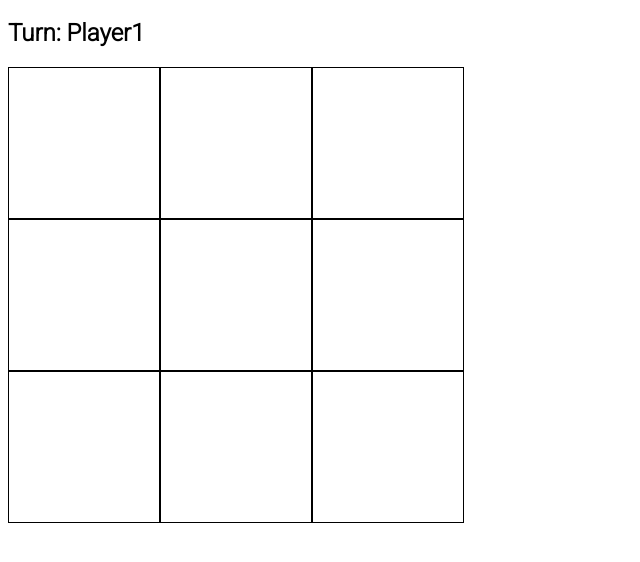
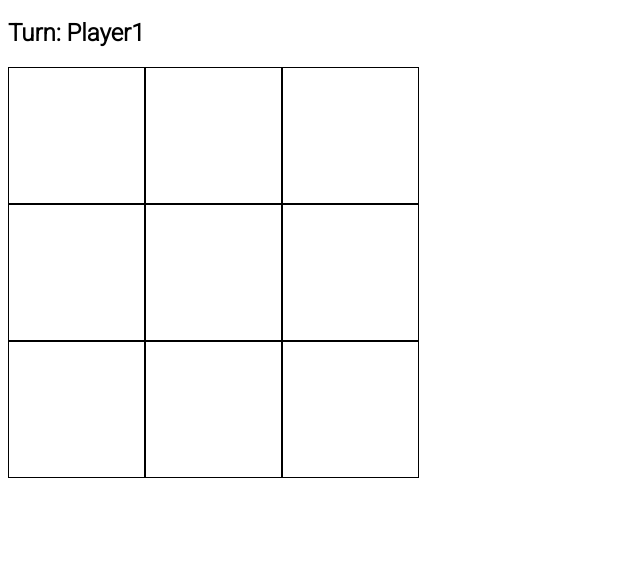
Before and after one commit to DaniiBlack/tictactoe, a plain HTML site: page index.html in a window 1280 px wide. Shown: the part 62-624 px from the top of the page, without its empty margins (0-640 px from the left). Drawn offline with Linux system fonts and the light colour scheme.

Commit message:
grid re-sizes

```diff
--- a/css/style.css
+++ b/css/style.css
@@ -2,9 +2,14 @@ body {
     font-family: "Roboto", sans-serif;
 }
 
+.container {
+    width: 100%;
+    max-width: 450px;
+}
+
 .cell {
-    width: 150px;
-    height: 150px;
+    width: 30%;
+    padding-top: 30%;
     border: 1px solid black;
     float: left;
 }
@@ -21,3 +26,9 @@ body {
 .O {
     background-color: rgb(185, 66, 185);
 }
+
+
+/* width: 150px;
+height: 150px;
+border: 1px solid black;
+float: left; */
--- a/index.html
+++ b/index.html
@@ -11,6 +11,7 @@
 <body>
     <h1 class="title">Tic Tac Toe</h1>
     <h2 id="player">Turn: Player1</h2>
+    <div class="container">
         <div class="row">
             <div data-index="0" class="cell" id="a1"></div>
             <div data-index="1" class="cell" id="a2"></div>
@@ -27,7 +28,6 @@
             <div data-index="8" class="cell" id="c3"></div>
         </div>
     </div>
-
     <script src="project0.js"></script>
 </body>
 </html>
```
